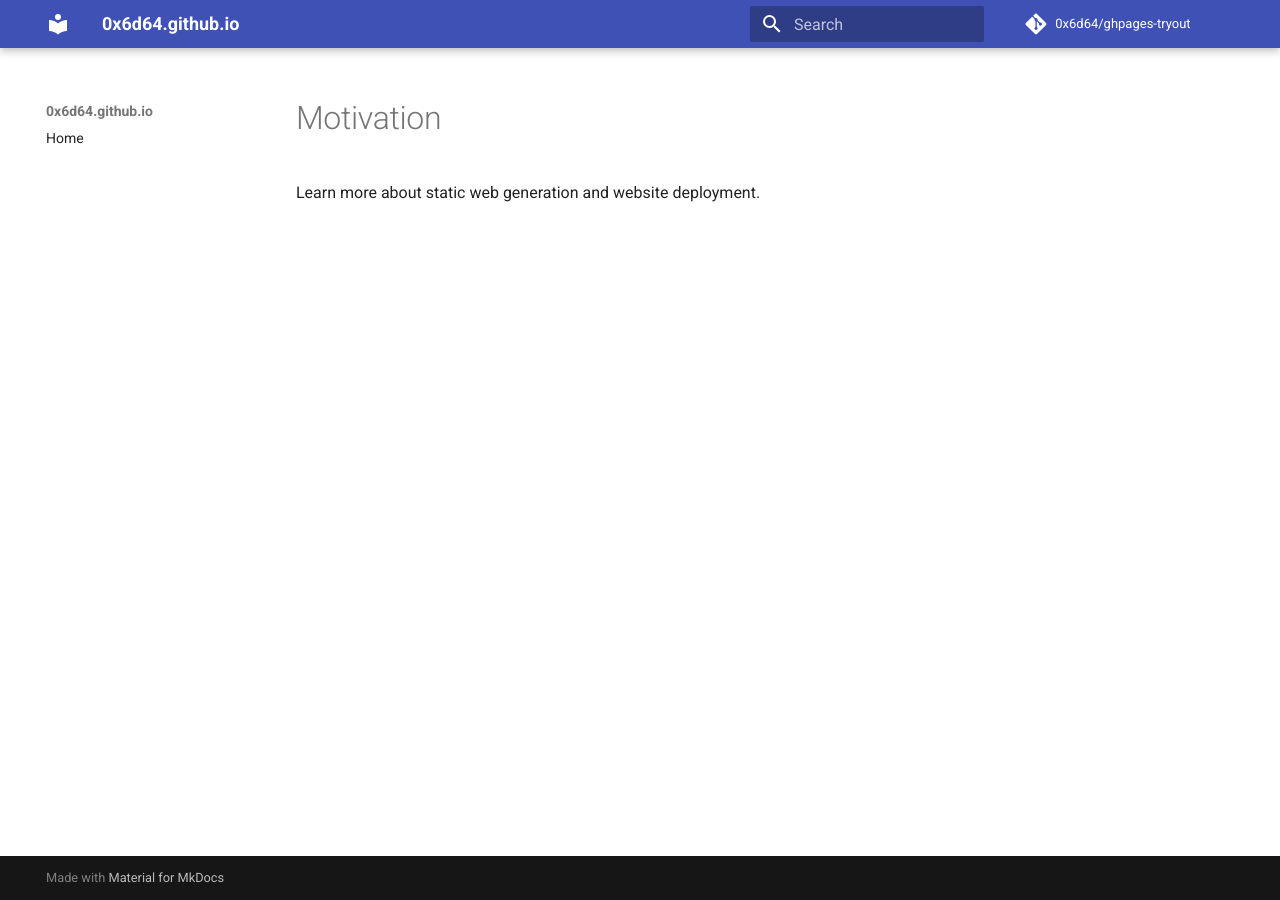
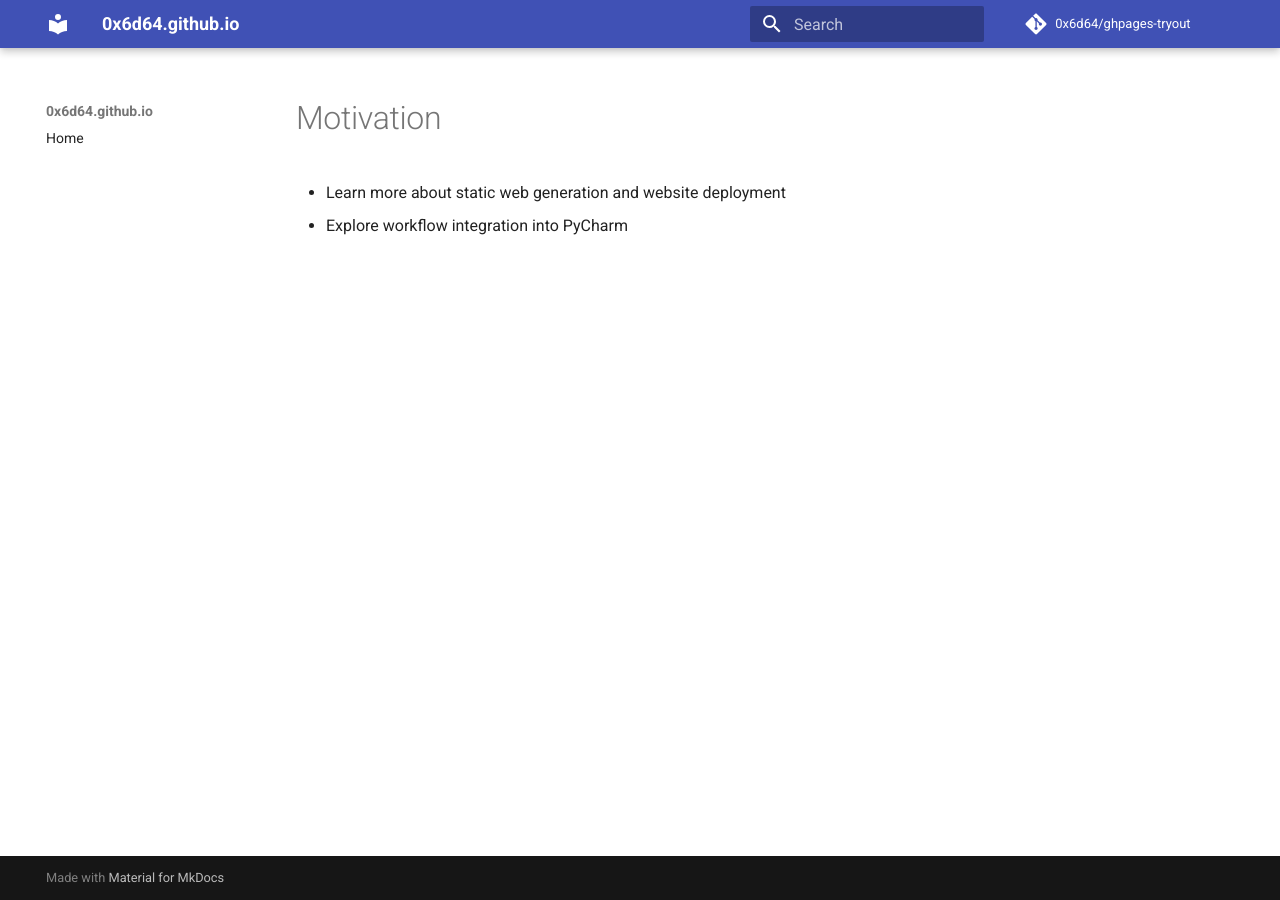
Before and after one commit to 0x6d64/ghpages-tryout, an MkDocs documentation site: the page built from docs/motivation.md, in a window 1280 px wide. Built offline with MkDocs 1.6.1 and Material for MkDocs 9.7.7, drawn with Linux system fonts in a browser that asks for light colours; comment, search, counter and statistics services are not loaded.

Commit message:
update motivation

```diff
--- a/docs/motivation.md
+++ b/docs/motivation.md
@@ -1,2 +1,3 @@
 # Motivation
-Learn more about static web generation and website deployment.
+* Learn more about static web generation and website deployment
+* Explore workflow integration into PyCharm
```
